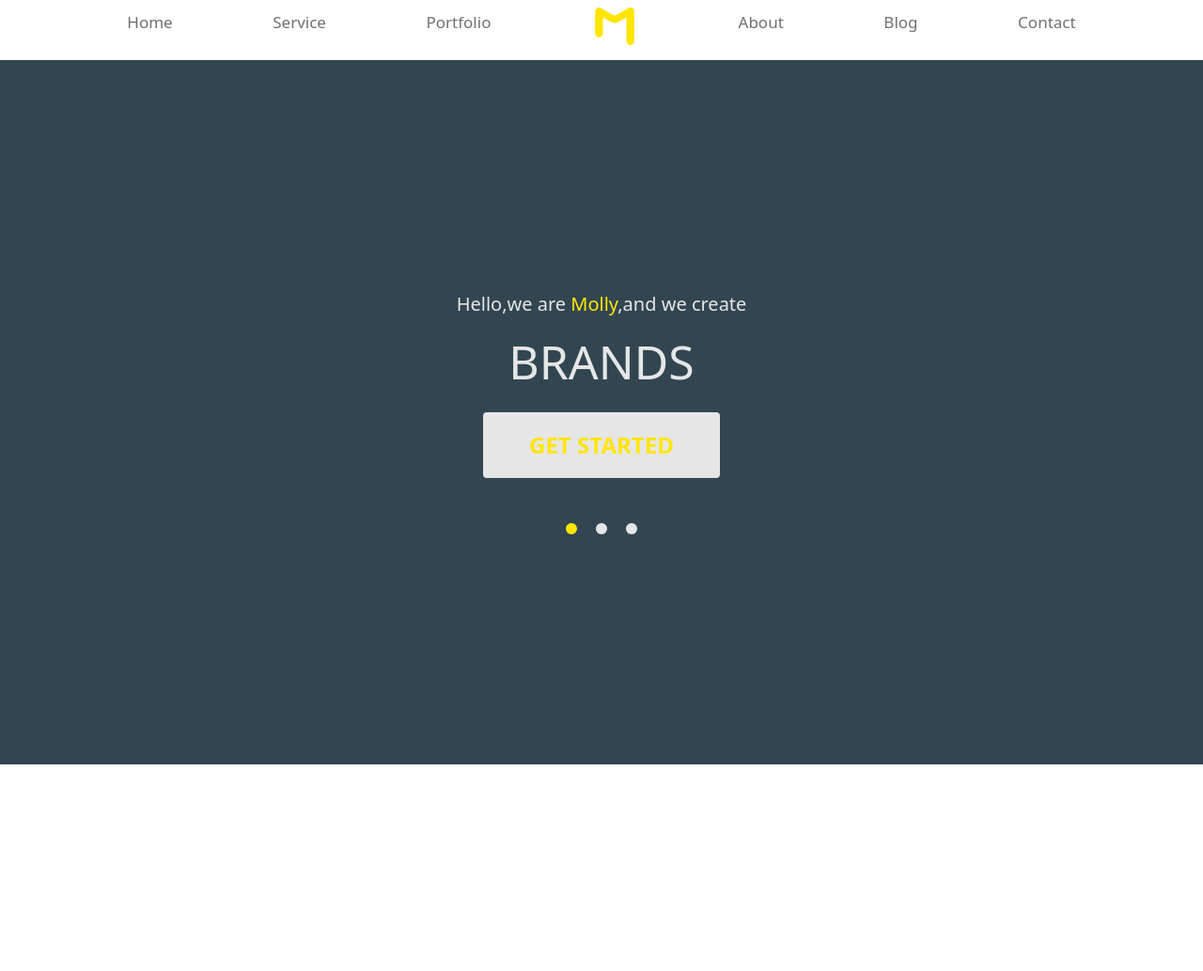
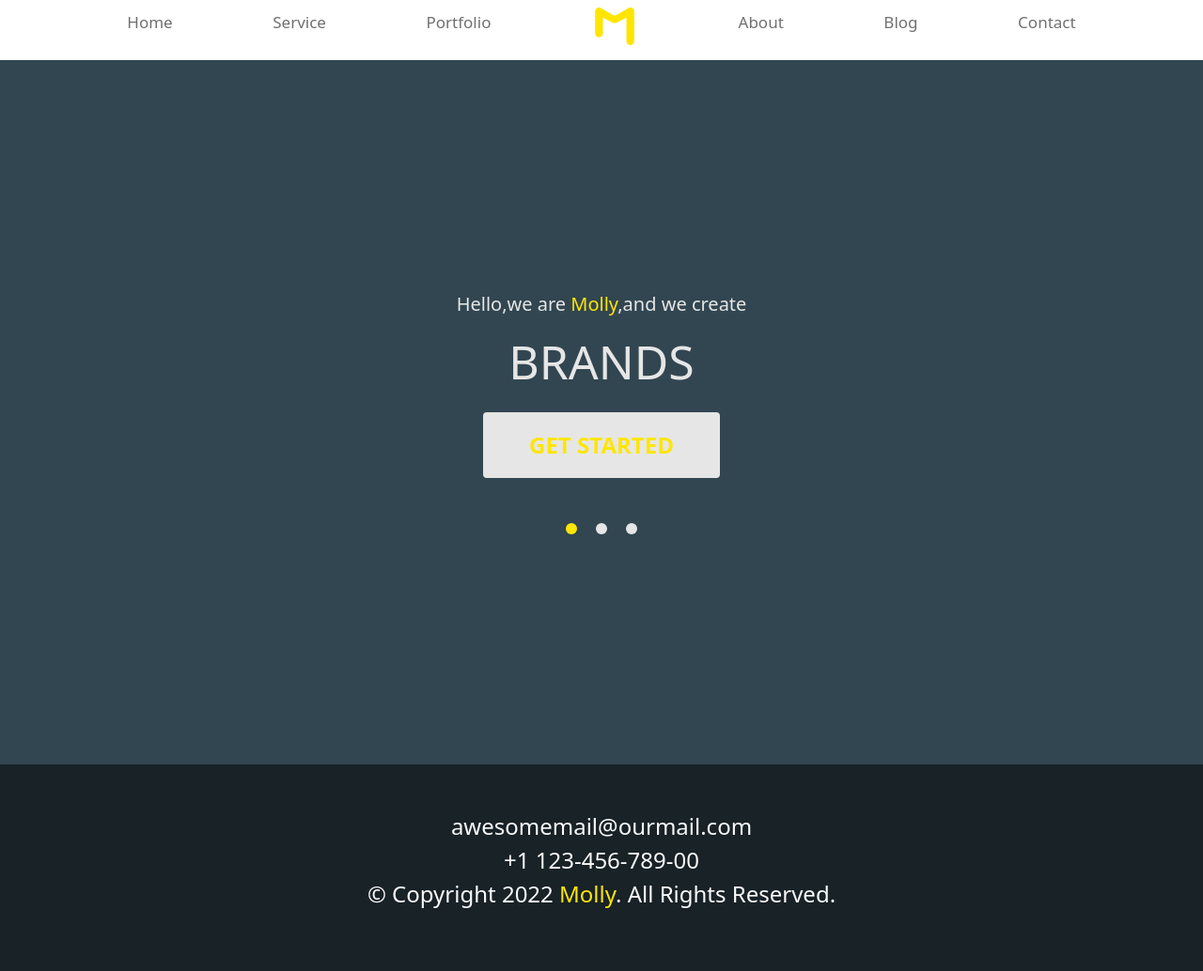
Before and after one commit to mahmoudelbsawy/Molly, a plain HTML site: page index.html in a window 1280 px wide. Shown: the whole page at 94% size. Before the commit the page ends 814 px from the top, so only its background shows below. Drawn offline with Linux system fonts and the light colour scheme.

Commit message:
adding footer section

```diff
--- a/css/style.css
+++ b/css/style.css
@@ -40,3 +40,48 @@ a {
 .content-header .slide span:first-of-type {
   background-color: #ffe600;
 }
+/* ///////////////////////////////
+//////////////////////////////
+/////////////////////////////
+////////////////////////////
+///////////////////////////
+//////////////////////////
+/////////////////////////
+////////////////////////
+///////////////////////
+//////////////////////
+/////////////////////
+////////////////////
+///////////////////
+//////////////////
+/////////////////
+////////////////
+///////////////
+//////////////
+/////////////
+////////////
+///////////
+//////////
+/////////
+////////
+///////
+//////
+/////
+////
+///
+//
+/ */
+.footer {
+  background-color: #182227;
+}
+
+.footer,
+.footer a {
+  color: #fafafa;
+}
+.footer a:hover {
+  color: #ffe600;
+}
+.footer span {
+  color: #ffe600;
+}
--- a/index.html
+++ b/index.html
@@ -36,5 +36,12 @@
           </div>
       </div>
       </div>
+      <div class="footer fs-4">
+        <div class="d-flex justify-content-center align-items-center py-5 flex-column">
+          <a href="mailto:awesomemail@ourmail.com">awesomemail@ourmail.com</a>
+          <a href="tel:+1 123-456-789-00">+1 123-456-789-00</a>
+          <p>© Copyright 2022 <span>Molly</span>. All Rights Reserved.</p>
+        </div>
+      </div>
 </body>
 </html>
```
